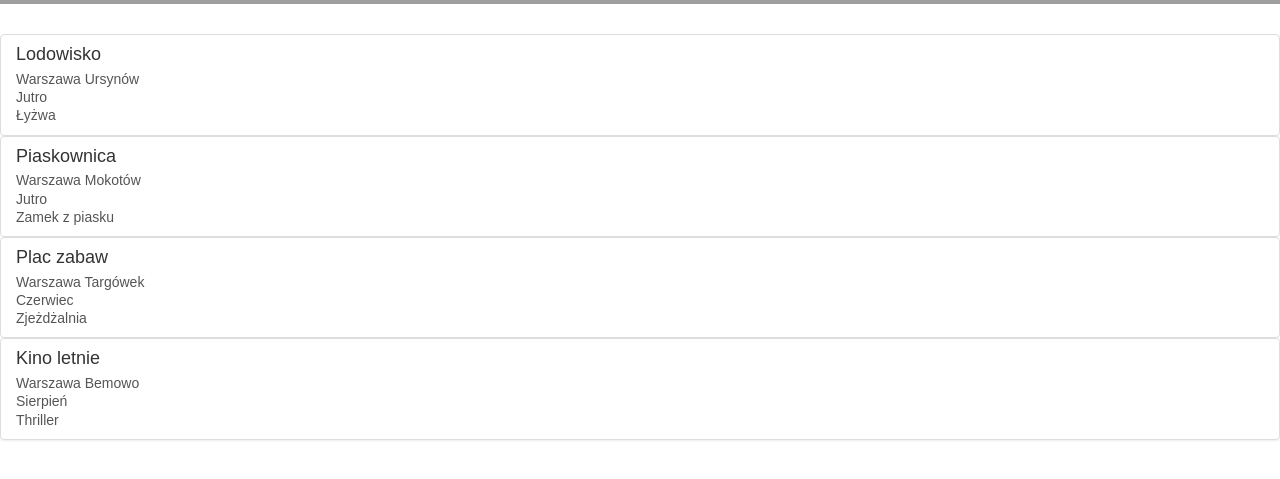
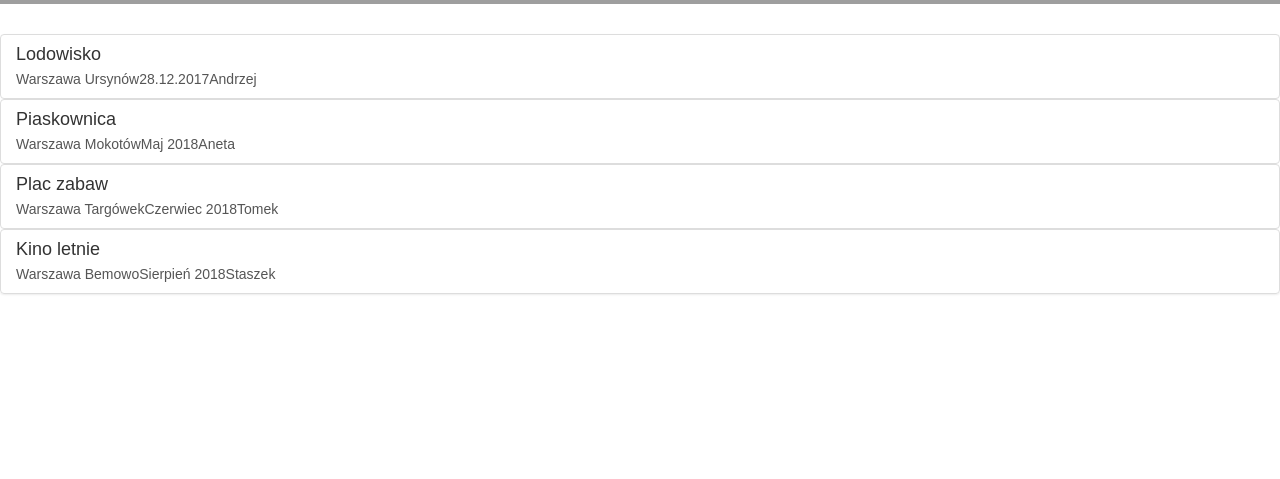
Before and after one commit to konradstarzyk/lokalsi-hackathon, a React (Create React App) app in the folder frontend/: page / in a window 1280 px wide. Shown: the part 191-670 px from the top of the page. Built offline with nearby package versions, Linux system fonts and the light colour scheme; grey boxes are pictures that could not be loaded.

Commit message:
Update mocks

```diff
--- a/frontend/src/App.js
+++ b/frontend/src/App.js
@@ -1,5 +1,5 @@
 import React, { Component } from 'react'
-import { Grid, Jumbotron } from 'react-bootstrap';
+import { Jumbotron } from 'react-bootstrap';
 import './App.css'
 
 
@@ -16,21 +16,33 @@ class App extends Component {
   componentDidMount() {
     const initiatives = [
       { name: 'Lodowisko',
+        description: 'Zróbmy razem lodowisko dla dzieciaków',
         location: 'Warszawa Ursynów',
-        time: 'Jutro',
-        author: 'Łyżwa' },
+        time: '28.12.2017',
+        author: 'Andrzej',
+        event: 'www.facebook.com',
+      },
       { name: 'Piaskownica',
+        description: 'Przy ulicy Kubusia Puchatka lezy sporo piasku, może zrobilibyśmy z tego piaskownicę?',
         location: 'Warszawa Mokotów',
-        time: 'Jutro',
-        author: 'Zamek z piasku' },
+        time: 'Maj 2018',
+        author: 'Aneta',
+        event: 'www.facebook.com',
+      },
       { name: 'Plac zabaw',
+        description: 'Posiadam sporo drewnianych elementów, z których można by zrobić plac zabaw dla dzieciaków. Zapraszam do kontaktu.',
         location: 'Warszawa Targówek',
-        time: 'Czerwiec',
-        author: 'Zjeżdżalnia' },
+        time: 'Czerwiec 2018',
+        author: 'Tomek',
+        event: 'www.facebook.com',
+      },
       { name: 'Kino letnie',
+        description: 'W naszym podwórku przy ulicy Kinowej można by wyświetlać filmy w ramach sąsiedzkiego kina letniego. Jedna ściana idealnie się do tego nadaje. Zapraszam do wspólnej inicjatywy.',
         location: 'Warszawa Bemowo',
-        time: 'Sierpień',
-        author: 'Thriller' },
+        time: 'Sierpień 2018',
+        author: 'Staszek',
+        event: 'www.facebook.com',
+      },
     ]
 
     this.setState({ initiatives })
--- a/frontend/src/modules/InitiativesList/Initiative/index.jsx
+++ b/frontend/src/modules/InitiativesList/Initiative/index.jsx
@@ -1,5 +1,5 @@
 import React, { Component } from 'react'
-import { ListGroupItem } from 'react-bootstrap'
+import { Button, ListGroupItem, Modal } from 'react-bootstrap'
 
 class Initiative extends Component {
 
@@ -12,23 +12,42 @@ class Initiative extends Component {
     this.setState({ showDetails: true })
   }
 
-  hideItem() {
+  closeItem() {
     this.setState({ showDetails: false })
+  }
+
+  renderModal() {
+    const { item } = this.props
+    return <Modal.Dialog>
+            <Modal.Header>
+              <Modal.Title>{item.name}</Modal.Title>
+            </Modal.Header>
+            <Modal.Body>
+              <p>Lokalizacja: {item.location}</p>
+              <p>Kiedy? {item.time}</p>
+              <p>Autor: {item.author}</p>
+              <p>Opis: {item.description}</p>
+              <a href={item.event}>Link do wydarzenia</a>
+            </Modal.Body>
+            <Modal.Footer>
+              <Button onClick={() => this.closeItem()}>Close</Button>
+            </Modal.Footer>
+           </Modal.Dialog>
   }
 
   render() {
     const { item } = this.props
-
     return (
       <div>
         <ListGroupItem
           header={item.name}
           onClick={() => this.showItem()}
         >
-          <div>{item.location}</div>
-          <div>{item.time}</div>
-          <div>{item.author}</div>
+          {item.location}
+          {item.time}
+          {item.author}
         </ListGroupItem>
+        {this.state.showDetails && this.renderModal()}
       </div>
     )
   }
```
Lines whose indentation alone changed are shown as unchanged.
